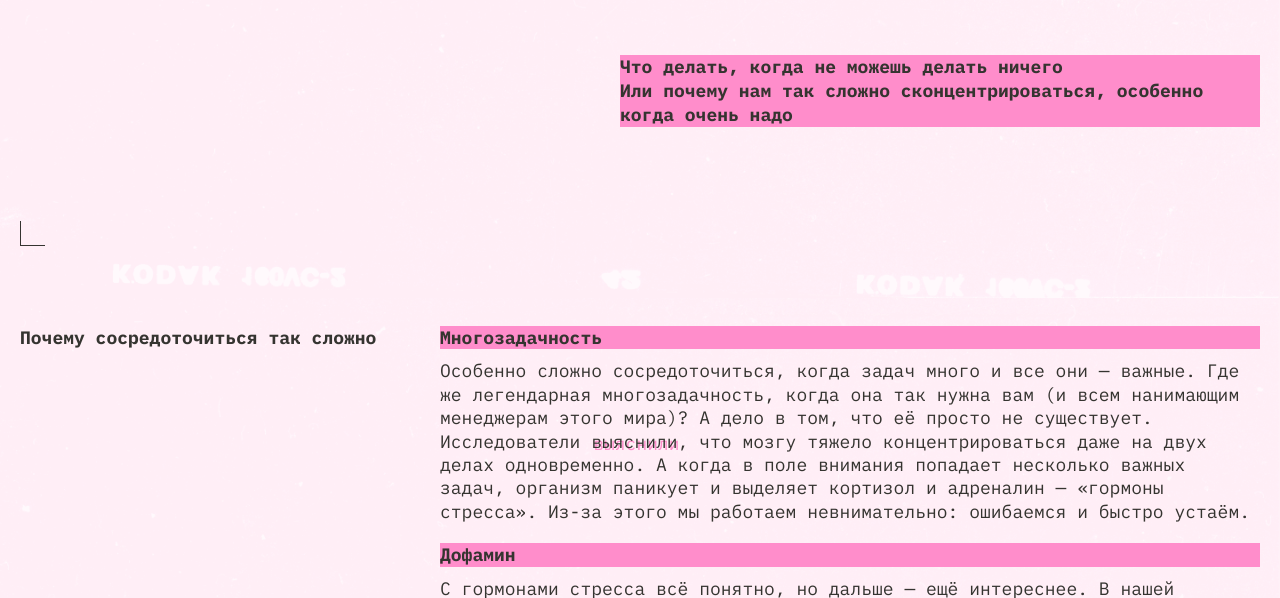
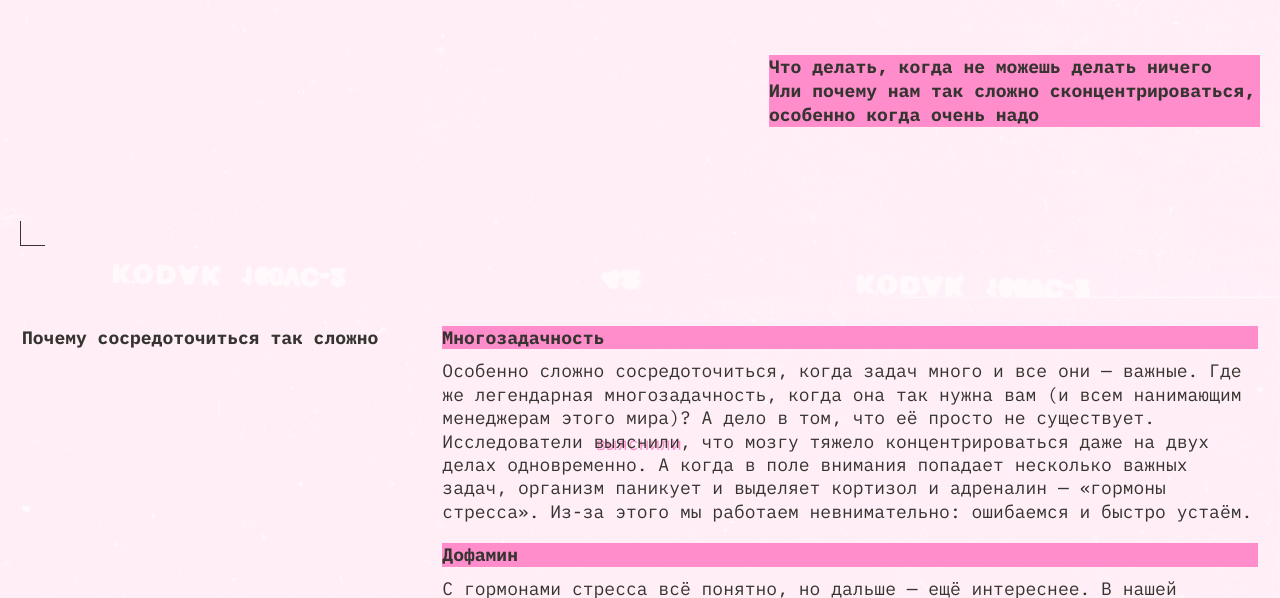
Before and after one commit to itbulka/slozhno-sosredotochitsya, a plain HTML site: page index.html in a window 1280 px wide. Shown: the part 502-1100 px from the top of the page. Drawn offline with Linux system fonts and the light colour scheme.

Commit message:
Fix layout section

```diff
--- a/index.html
+++ b/index.html
@@ -51,10 +51,10 @@
       <div class="content">
 
         <!-- 1 секция с 2 ячейками со сложностью сосредоточиться -->
-        <section class="content__first-block">
+        <section class="content__block">
           <h2 class="content__block-title text-default">Почему сосредоточиться так сложно</h2>
 
-          <ul class="content__first-block__list">
+          <ul class="content__block__list">
             <li class="content__first-block__item content__list__general-item">
               <article class="card">
                 <h3 class="card-title text-default title-decor">Многозадачность</h3>
@@ -124,13 +124,13 @@
         </section>
 
         <!-- 3 секция с 5 советами -->
-        <section class="content__third-block">
+        <section class="content__block">
           <h2 class="content__block-title text-default">Как концентрироваться лучше, чем золотая рыбка (то есть дольше трёх секунд)</h2>
 
-          <div class="content__block__list-content">
+          <div class="content__block__list">
             <h3 class="content__title-list title-decor text-default">5 простых (на самом деле не очень) советов</h3>
 
-            <ul class="content__third-block__list">
+            <ul>
               <li class="content__third-block__item content__list__general-item">
                   <article class="card">
                     <h4 class="card-title text-default title-decor card-title-small">Представьте небо и облака</h4>
@@ -208,7 +208,6 @@
               <img src="./images/street.png" alt="Красивая розовая улица с двух этажными домами" class="content__image">
             </li>
           </ul>
-
         </section>
 
       </div>
--- a/styles/style.css
+++ b/styles/style.css
@@ -157,7 +157,7 @@
 }
 
 .header-description {
-    width: clamp(355px, (50% - 375px) * 1000, 50%);
+    width: clamp(355px, (50% - 375px) * 1000, 364px);
     font-size: var(--font-size-default-text);
     font-weight: 700;
     line-height: 24px;
@@ -250,6 +250,10 @@
         margin-bottom: 55px;
     }
 
+    .header-title-align {
+        margin-inline: 0;
+    }
+
     .header-description {
         place-self: start end;
         margin-inline: 20px;
@@ -262,37 +266,27 @@
 
     .content {
         gap: 80px;
-        padding: 60px 23px;
+        padding: 60px 22px;
+    }
+
+    .content__block {
+        display: grid;
+        grid-template-columns: repeat(3, 1fr);
+        gap: 25px;
+    }
+
+    .content__block__list {
+        grid-column: span 2;
     }
 
     .content__second-block {
         display: grid;
         grid-template-columns: repeat(3, 1fr);
-        column-gap: 20px;
+        column-gap: 25px;
     }
 
     .content__second-block__list {
         grid-column: span 4;
-    }
-
-    .content__third-block {
-        display: grid;
-        grid-template-columns: repeat(3, 1fr);
-        gap: 20px;
-    }
-
-    .content__block__list-content {
-        grid-column: span 2;
-    }
-
-    .content__first-block {
-        display: grid;
-        grid-template-columns: repeat(3, 1fr);
-        gap: 20px;
-    }
-
-    .content__first-block__list {
-        grid-column: span 2;
     }
 
     .content__images-list {
@@ -336,8 +330,8 @@
         margin-top: 20px;
     }
 
-    .content {
-        padding: 60px 20px;
+    .header-description {
+        width: clamp(355px, (50% - 375px) * 1000, 491px);
     }
 
     .content__second-block__list {
```
